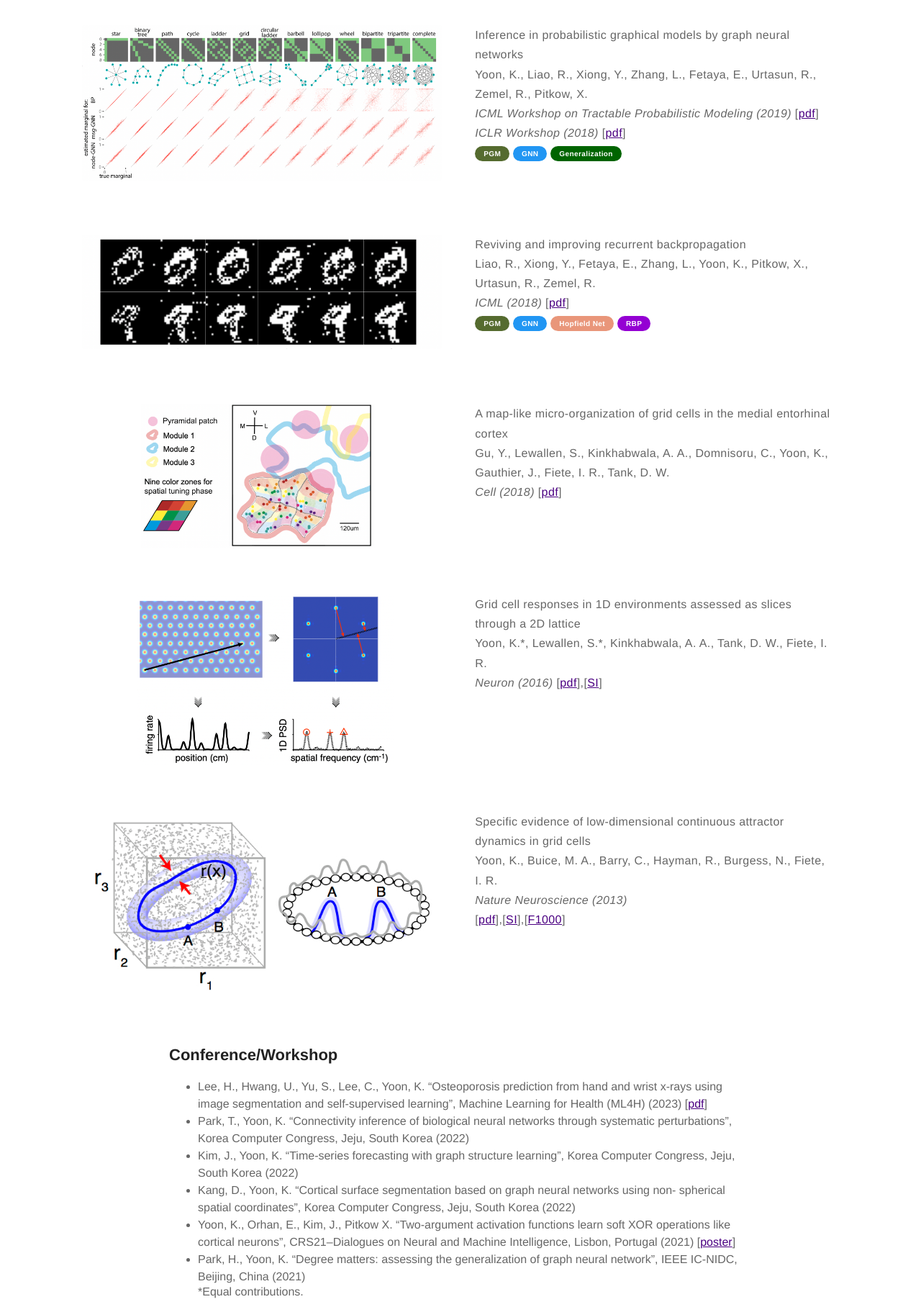
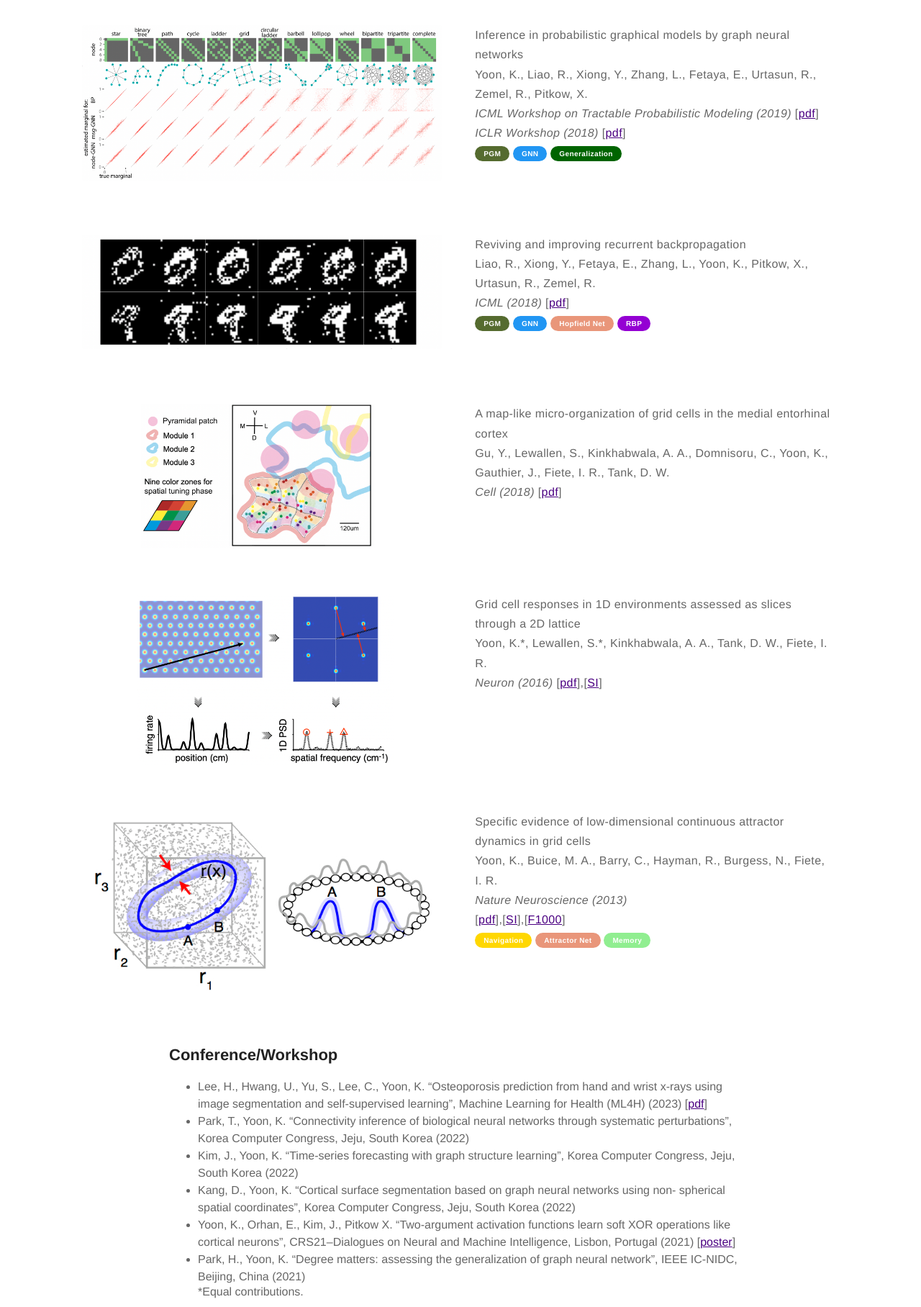
Before and after one commit to kijungyoon/kijungyoon.github.io, a Jekyll site: the page built from papers.md, in a window 1280 px wide, cut to the strip 2268-4084 px from the top of the page. Shown: the whole strip at 72% size. Built offline with Jekyll 4.4.1, drawn with Linux system fonts in a browser that asks for light colours.

Commit message:
Update papers.md

```diff
--- a/papers.md
+++ b/papers.md
@@ -197,7 +197,11 @@ layout: page
     <p><b>Specific evidence of low-dimensional continuous attractor dynamics in grid cells</b><br>
     Yoon, K., Buice, M. A., Barry, C., Hayman, R., Burgess, N., Fiete, I. R.<br>
     <i>Nature Neuroscience (2013)</i><br>
-    [<a href="https://doi.org/10.1038/nn.3450">pdf</a>],[<a href="https://static-content.springer.com/esm/art%3A10.1038%2Fnn.3450/MediaObjects/41593_2013_BFnn3450_MOESM29_ESM.pdf">SI</a>],[<a href="https://www.google.com/url?sa=t&rct=j&q=&esrc=s&source=web&cd=2&ved=0ahUKEwiIhNCW85LQAhWqsVQKHXK5DHIQFggnMAE&url=http%3A%2F%2Ff1000.com%2Fprime%2F718030887&usg=AFQjCNHhAmmMNnD-zFD-v2PJHmr7hc8kYg&sig2=ByZupaSyaCDKPMy5T7LLaQ&bvm=bv.137904068,d.amc">F1000</a>]</p>
+    [<a href="https://doi.org/10.1038/nn.3450">pdf</a>],[<a href="https://static-content.springer.com/esm/art%3A10.1038%2Fnn.3450/MediaObjects/41593_2013_BFnn3450_MOESM29_ESM.pdf">SI</a>],[<a href="https://archive.connect.h1.co/article/718030887/">F1000</a>]<br>
+    <span class="pill-label pill-gold">Navigation</span>
+    <span class="pill-label pill-dsalmon">Attractor Net</span>
+    <span class="pill-label pill-lgreen">Memory</span>
+    </p>
     </div>
 </div>
 
@@ -247,7 +251,10 @@ display: inline-block;
   background-color: #4CAF50; /* green shade */
 }
 .pill-dgreen {
-  background-color: #006400; /* blue shade */
+  background-color: #006400; /* blue shade */ #90EE90
+}
+.pill-lgreen {
+  background-color: #90EE90; /* blue shade */
 }
 .pill-dolivegreen {
   background-color: #556B2F; /* blue shade */
@@ -282,4 +289,8 @@ display: inline-block;
 .pill-dviolet {
   background-color: #9400D3; /* blue shade */
 }
+.pill-gold {
+  background-color: #FFD700; /* blue shade */
+}
+
 </style>
```
